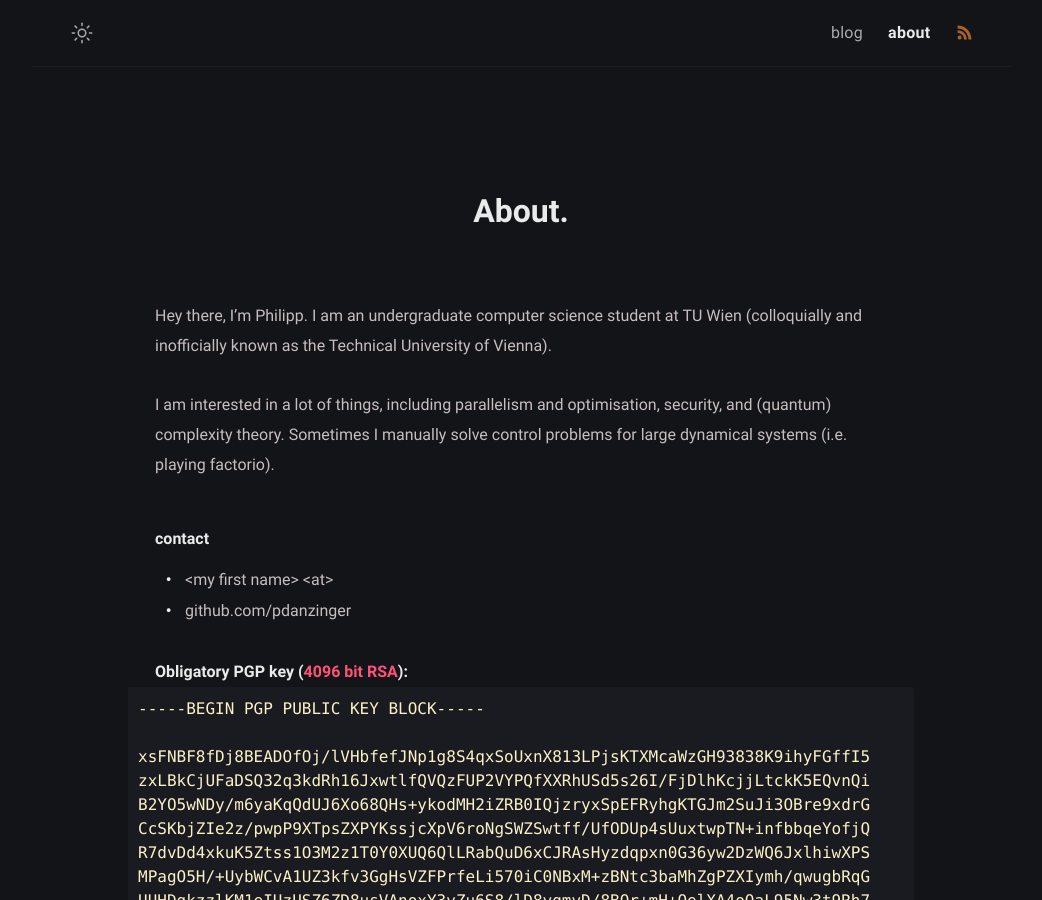
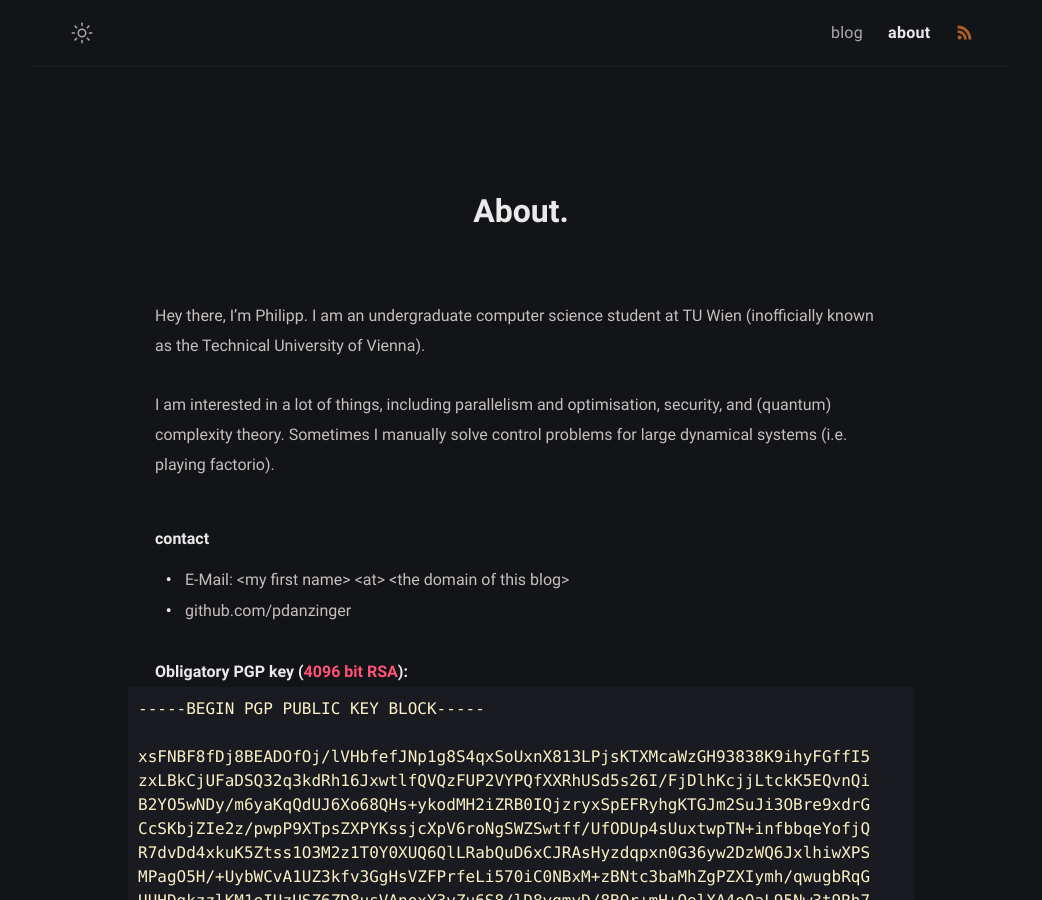
Before and after one commit to pdanzinger/blog, a Jekyll site: the page built from about.md, in a window 1280 px wide and 900 px high. Shown: the whole window, without its empty margins (119-1161 px from the left). Built offline with Jekyll 4.4.1, drawn with Linux system fonts in a browser that asks for light colours; some of the changed lines change nothing that is shown.

Commit message:
about page and metadata updates

```diff
--- a/_config.yml
+++ b/_config.yml
@@ -16,8 +16,8 @@ author:
     Hello World!
   username: philipp_danzinger # author username
   github: pdanzinger
-  twitter: twitter_username
-  facebook: facebook_username
+  twitter: Philipp Danzinger
+  facebook: Philipp Danzinger
   blog_name: Philipp Danzinger
   email: your-email@email.com # your contact adress
   avatar: # change with your own avatar TODO
--- a/about.md
+++ b/about.md
@@ -6,13 +6,13 @@ layout: page
 #comments: false
 ---
 
-Hey there, I'm Philipp. I am an undergraduate computer science student at TU Wien (colloquially and inofficially known as the Technical University of Vienna).
+Hey there, I'm Philipp. I am an undergraduate computer science student at TU Wien (inofficially known as the Technical University of Vienna).
 
 I am interested in a lot of things, including parallelism and optimisation, security, and (quantum) complexity theory. Sometimes I manually solve control problems for large dynamical systems (i.e. playing factorio).
 
 ##### contact
 
-- \<my first name\> \<at\> <the domain of this blog>
+- E-Mail: <span style="display: none;">maybe.thistricks@bots.com</span> \<my first name\> \<at\> \<the domain of this blog\>
 - github.com/{{ site.author.github }}
 
 
```
